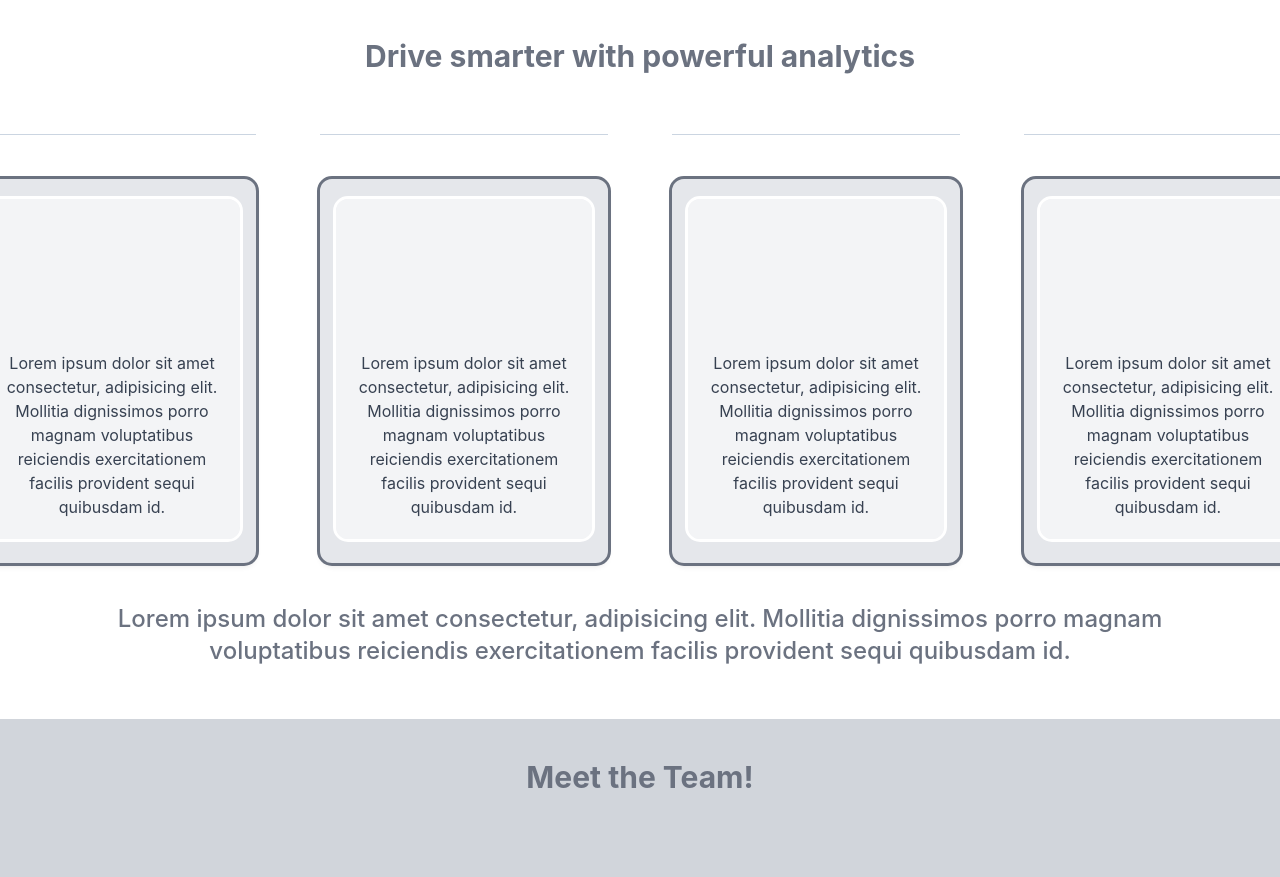
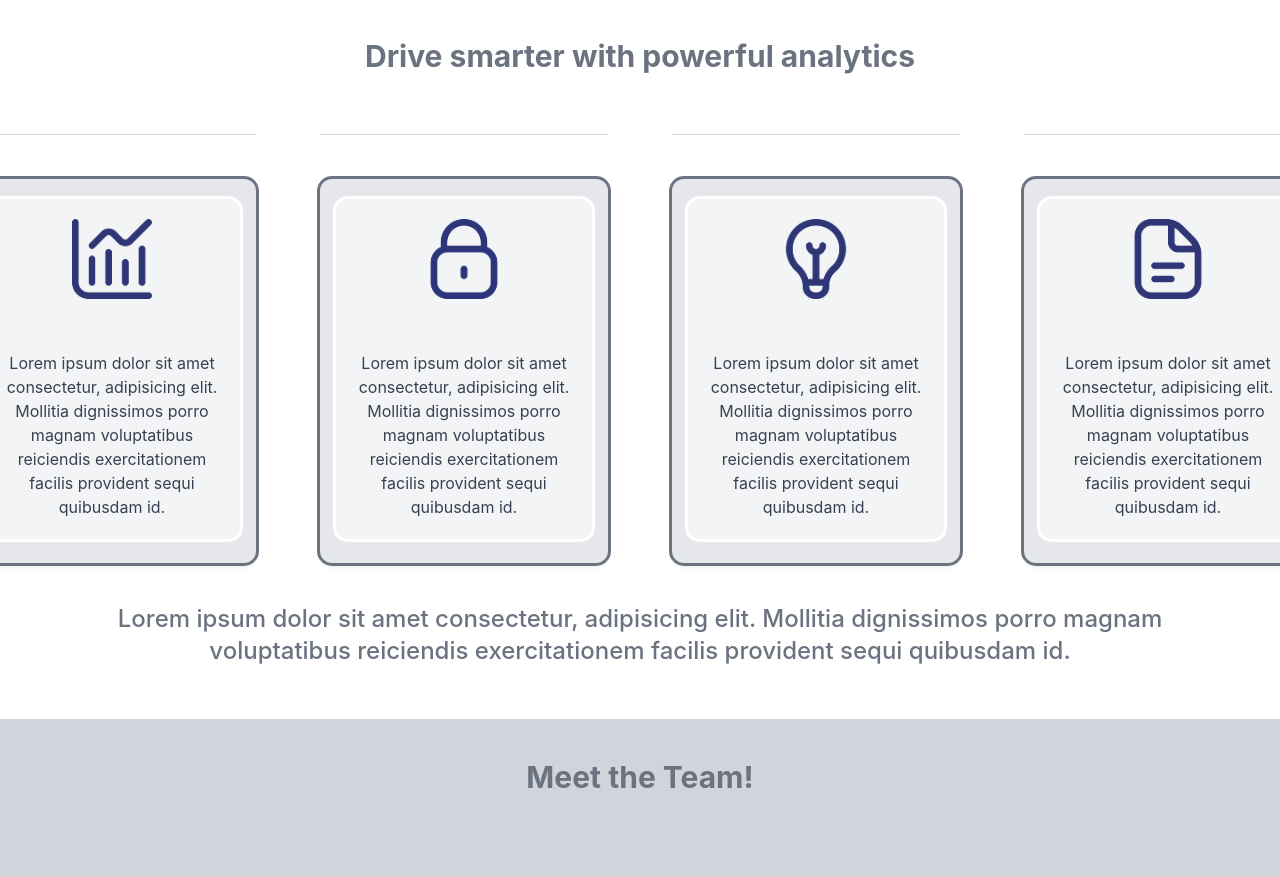
Before and after one commit to mychll31/datalysis, a React (Create React App) app in the folder FrontEnd/: page / in a window 1280 px wide. Shown: the part 930-1807 px from the top of the page. Built offline with nearby package versions, Linux system fonts and the light colour scheme; grey boxes are pictures that could not be loaded.

Commit message:
Initial commit for vite conversion

```diff
--- a/FrontEnd/src/Components/Cards.js
+++ b/FrontEnd/src/Components/Cards.js
@@ -1,15 +1,15 @@
 const Cards = () => {
     return (
         <div className="flex justify-center items-start">
-            {[1, 2, 3, 4].map((index) => (
-                <div key={index} className="max-w-[720px] mx-8">
+        {/* Card 1     */}
+            <div className="max-w-[720px] mx-8">
                 <div className="block mb-11 mx-auto border-b border-slate-300 dark:border-gray-600 pb-2 max-w-[360px]"></div>
 
                 <div className="relative flex flex-col text-gray-700 dark:text-gray-300 outline-gray-500 dark:outline-gray-600 outline bg-gray-200 dark:bg-gray-800 shadow-md bg-clip-border rounded-xl w-72 h-96">
 
                     <div className="flex flex-col items-center outline outline-white dark:outline-gray-700 mx-4 mt-5 overflow-hidden text-gray-700 dark:text-gray-300 bg-gray-100 dark:bg-gray-900 bg-clip-border rounded-xl">
 
-                            <div className={`relative mx-1 mt-5 overflow-hidden bg-iconImg${index} bg-no-repeat bg-contain bg-clip-border w-20 h-28`}></div>
+                        <div className={`relative mx-1 mt-5 overflow-hidden bg-iconImg1 bg-no-repeat bg-contain bg-clip-border w-20 h-28`}></div>
 
                         <p className="text-center mx-5 my-5">
                             Lorem ipsum dolor sit amet consectetur, adipisicing elit. Mollitia dignissimos porro magnam voluptatibus reiciendis exercitationem facilis provident sequi quibusdam id.
@@ -17,7 +17,55 @@ const Cards = () => {
                     </div>
                 </div>
             </div>
-            ))}
+        {/* Card 2     */}
+            <div className="max-w-[720px] mx-8">
+                <div className="block mb-11 mx-auto border-b border-slate-300 dark:border-gray-600 pb-2 max-w-[360px]"></div>
+
+                <div className="relative flex flex-col text-gray-700 dark:text-gray-300 outline-gray-500 dark:outline-gray-600 outline bg-gray-200 dark:bg-gray-800 shadow-md bg-clip-border rounded-xl w-72 h-96">
+
+                    <div className="flex flex-col items-center outline outline-white dark:outline-gray-700 mx-4 mt-5 overflow-hidden text-gray-700 dark:text-gray-300 bg-gray-100 dark:bg-gray-900 bg-clip-border rounded-xl">
+
+                        <div className={`relative mx-1 mt-5 overflow-hidden bg-iconImg2 bg-no-repeat bg-contain bg-clip-border w-20 h-28`}></div>
+
+                        <p className="text-center mx-5 my-5">
+                            Lorem ipsum dolor sit amet consectetur, adipisicing elit. Mollitia dignissimos porro magnam voluptatibus reiciendis exercitationem facilis provident sequi quibusdam id.
+                        </p>
+                    </div>
+                </div>
+            </div>
+        {/* Card 3     */}
+            <div className="max-w-[720px] mx-8">
+                <div className="block mb-11 mx-auto border-b border-slate-300 dark:border-gray-600 pb-2 max-w-[360px]"></div>
+
+                <div className="relative flex flex-col text-gray-700 dark:text-gray-300 outline-gray-500 dark:outline-gray-600 outline bg-gray-200 dark:bg-gray-800 shadow-md bg-clip-border rounded-xl w-72 h-96">
+
+                    <div className="flex flex-col items-center outline outline-white dark:outline-gray-700 mx-4 mt-5 overflow-hidden text-gray-700 dark:text-gray-300 bg-gray-100 dark:bg-gray-900 bg-clip-border rounded-xl">
+
+                        <div className={`relative mx-1 mt-5 overflow-hidden bg-iconImg3 bg-no-repeat bg-contain bg-clip-border w-20 h-28`}></div>
+
+                        <p className="text-center mx-5 my-5">
+                            Lorem ipsum dolor sit amet consectetur, adipisicing elit. Mollitia dignissimos porro magnam voluptatibus reiciendis exercitationem facilis provident sequi quibusdam id.
+                        </p>
+                    </div>
+                </div>
+            </div>
+        {/* Card 4     */}
+            <div className="max-w-[720px] mx-8">
+                <div className="block mb-11 mx-auto border-b border-slate-300 dark:border-gray-600 pb-2 max-w-[360px]"></div>
+
+                <div className="relative flex flex-col text-gray-700 dark:text-gray-300 outline-gray-500 dark:outline-gray-600 outline bg-gray-200 dark:bg-gray-800 shadow-md bg-clip-border rounded-xl w-72 h-96">
+
+                    <div className="flex flex-col items-center outline outline-white dark:outline-gray-700 mx-4 mt-5 overflow-hidden text-gray-700 dark:text-gray-300 bg-gray-100 dark:bg-gray-900 bg-clip-border rounded-xl">
+
+                        <div className={`relative mx-1 mt-5 overflow-hidden bg-iconImg4 bg-no-repeat bg-contain bg-clip-border w-20 h-28`}></div>
+
+                        <p className="text-center mx-5 my-5">
+                            Lorem ipsum dolor sit amet consectetur, adipisicing elit. Mollitia dignissimos porro magnam voluptatibus reiciendis exercitationem facilis provident sequi quibusdam id.
+                        </p>
+                    </div>
+                </div>
+            </div>
+
         </div>
     );
 };
--- a/FrontEnd/src/Components/Navbar/LoginModal.js
+++ b/FrontEnd/src/Components/Navbar/LoginModal.js
@@ -46,7 +46,7 @@ const LoginModal = ({ isOpen, setIsOpen, setIsSignUpOpen, setIsForgotPasswordOpe
                 credentials: "include", // Ensure cookies are sent
                 body: JSON.stringify({ email, password }),
             });
-            console.log("email:", email); //log to check the email during login
+
             const data = await response.json();
 
             if (response.ok) {
--- a/FrontEnd/src/Components/Sidebar.js
+++ b/FrontEnd/src/Components/Sidebar.js
@@ -6,7 +6,7 @@ const CollapsibleSidebar = () => {
   const [isLogoutConfirmOpen, setIsLogoutConfirmOpen] = useState(false);
 
   return (
-    <div className="absolute left-0">
+    <div className="fixed left-0">
       {/* Sidebar */}
       <div
         className={`text-white h-screen p-5 flex flex-col transition-all duration-300 ${
```
Also changed, not shown: 1 other file (tests, documents, lock files or other folders). Lines whose indentation alone changed are shown as unchanged.
